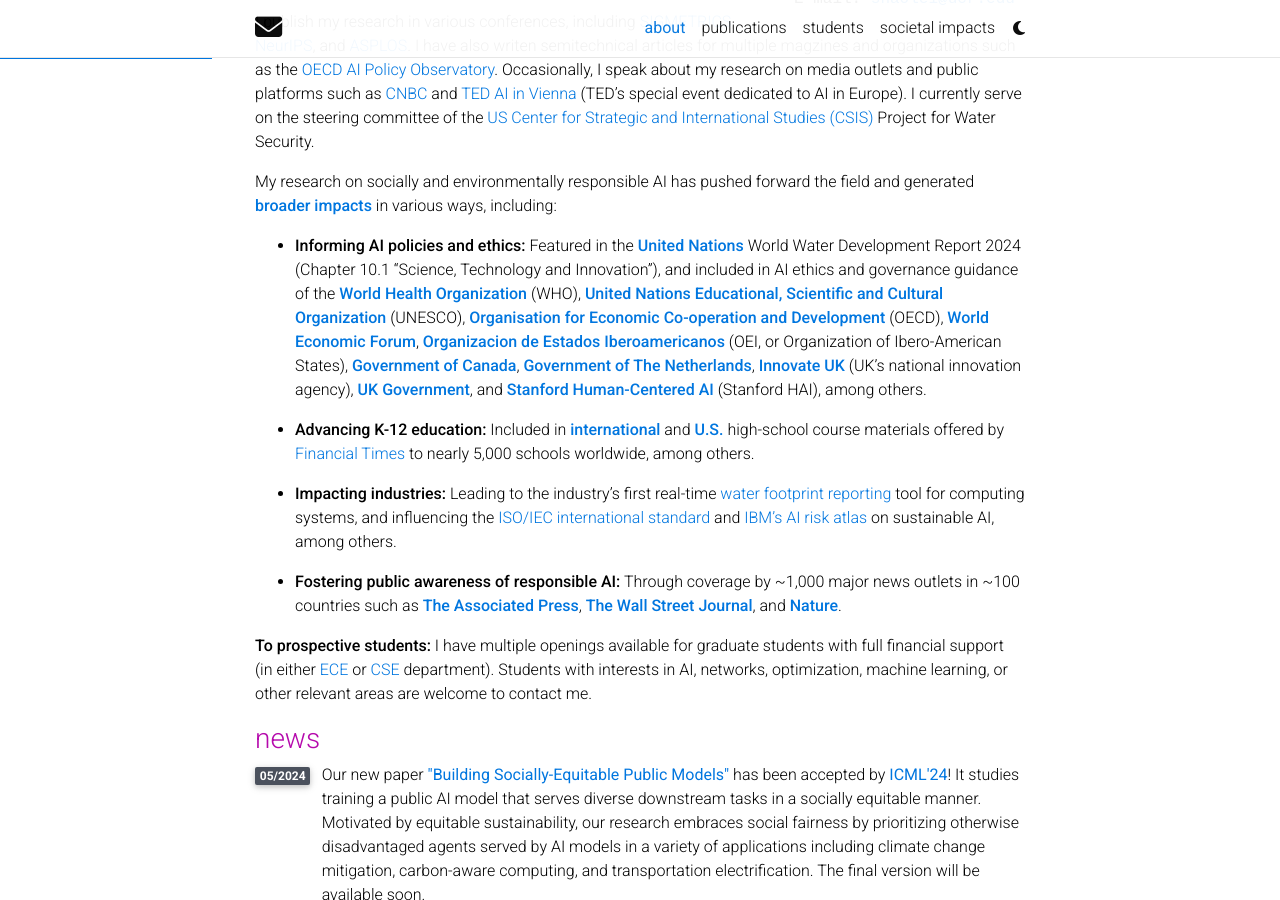
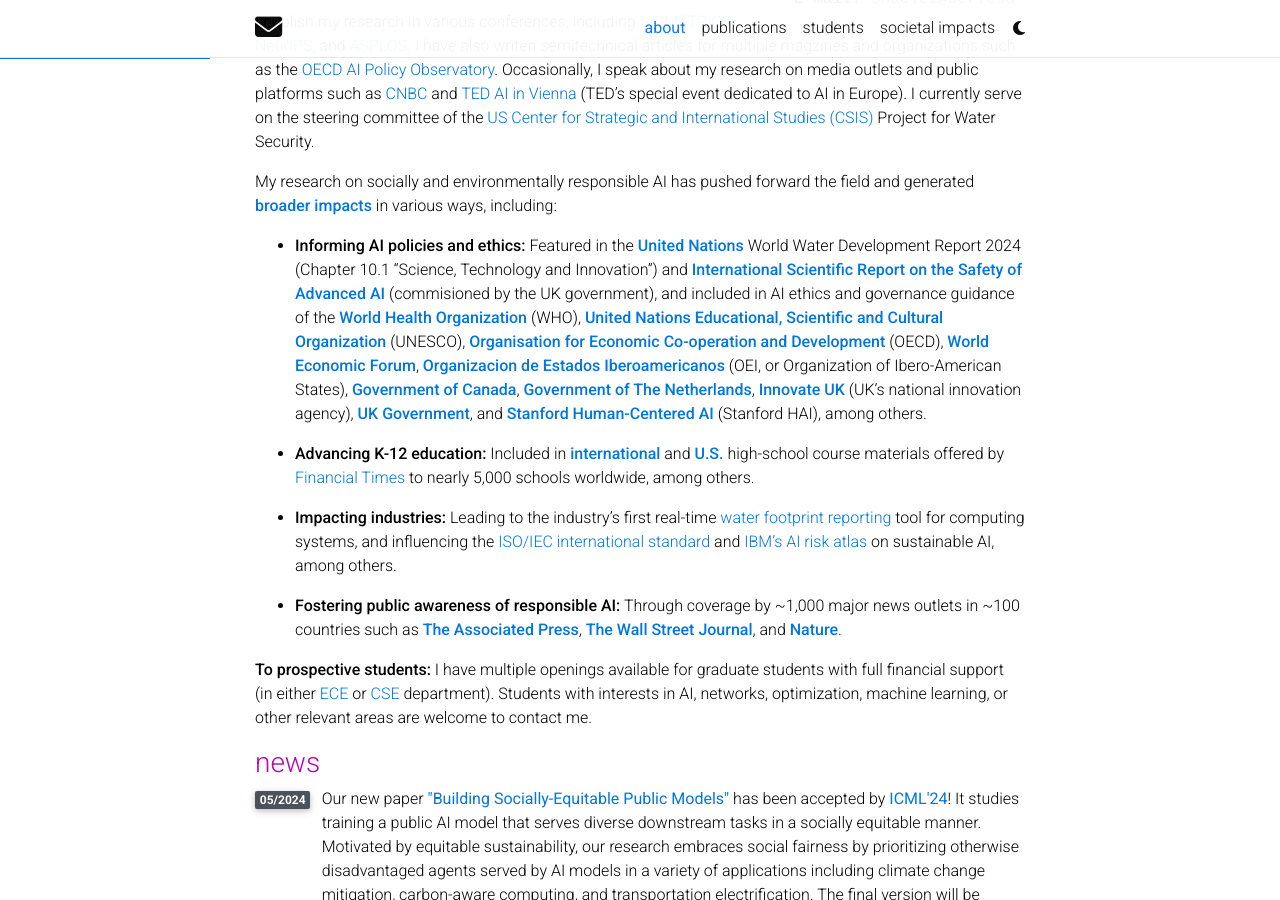
Before and after one commit to shaoleiren/shaoleiren.github.io, a Jekyll site: the page built from _pages/about.md, in a window 1280 px wide and 900 px high, scrolled down 520 px. Built offline with Jekyll 4.4.1, drawn with Linux system fonts in a browser that asks for light colours; full-size pictures stand in for the smaller copies a plugin makes; comment, search, counter and statistics services are not loaded; a style sheet for code colours, icons or effects is not loaded.

Commit message:
Update about.md

```diff
--- a/_pages/about.md
+++ b/_pages/about.md
@@ -33,7 +33,7 @@
 My research on socially and environmentally responsible AI has pushed forward the field
 and generated **[broader  impacts](/impacts/)** in various ways, including:
 
-- **Informing AI policies and ethics:** Featured in the **[United Nations <span style="font-weight:lighter;">World Water Development Report 2024</span>](https://unesdoc.unesco.org/ark:/48223/pf0000388948)** (Chapter 10.1 "Science, Technology and Innovation"), and included in AI ethics and governance guidance
+- **Informing AI policies and ethics:** Featured in the **[United Nations <span style="font-weight:lighter;">World Water Development Report 2024</span>](https://unesdoc.unesco.org/ark:/48223/pf0000388948)** (Chapter 10.1 "Science, Technology and Innovation") and **[International Scientific Report on the Safety of Advanced AI <span style="font-weight:lighter;">(commisioned by the UK government)</span>](https://www.gov.uk/government/publications/international-scientific-report-on-the-safety-of-advanced-ai)**, and included in AI ethics and governance guidance
 of the **[World Health Organization](https://iris.who.int/bitstream/handle/10665/375579/9789240084759-eng.pdf)** (WHO), **[United Nations Educational, Scientific and Cultural Organization](https://www.computer.org/csdl/magazine/co/2024/02/10417786/1Ua1B1ZYCR2)** (UNESCO),  **[Organisation for Economic Co-operation and Development](https://www.oecd.org/education/education-policy-outlook-4cf5b585-en.htm)** (OECD),
 **[World Economic Forum](https://www3.weforum.org/docs/WEF_AI_Governance_Alliance_Briefing_Paper_Series_2024.pdf)**,
 **[Organizacion de Estados Iberoamericanos](https://oei.int/oficinas/argentina/publicaciones/el-estado-de-la-ciencia-principales-indicadores-de-ciencia-y-tecnologia-iberoamericanos-interamericanos-2023)** (OEI, or Organization of Ibero-American States),
```
